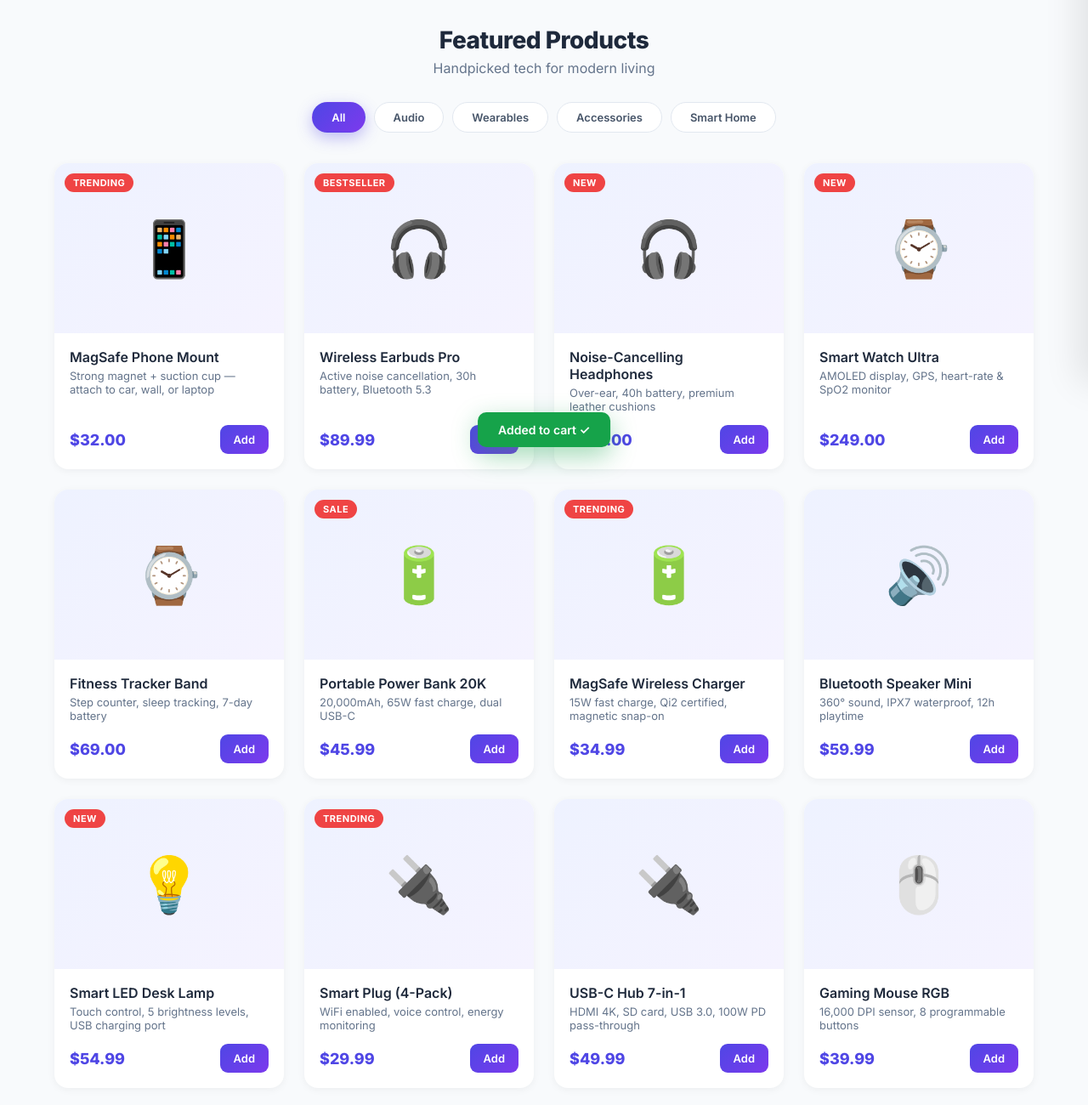
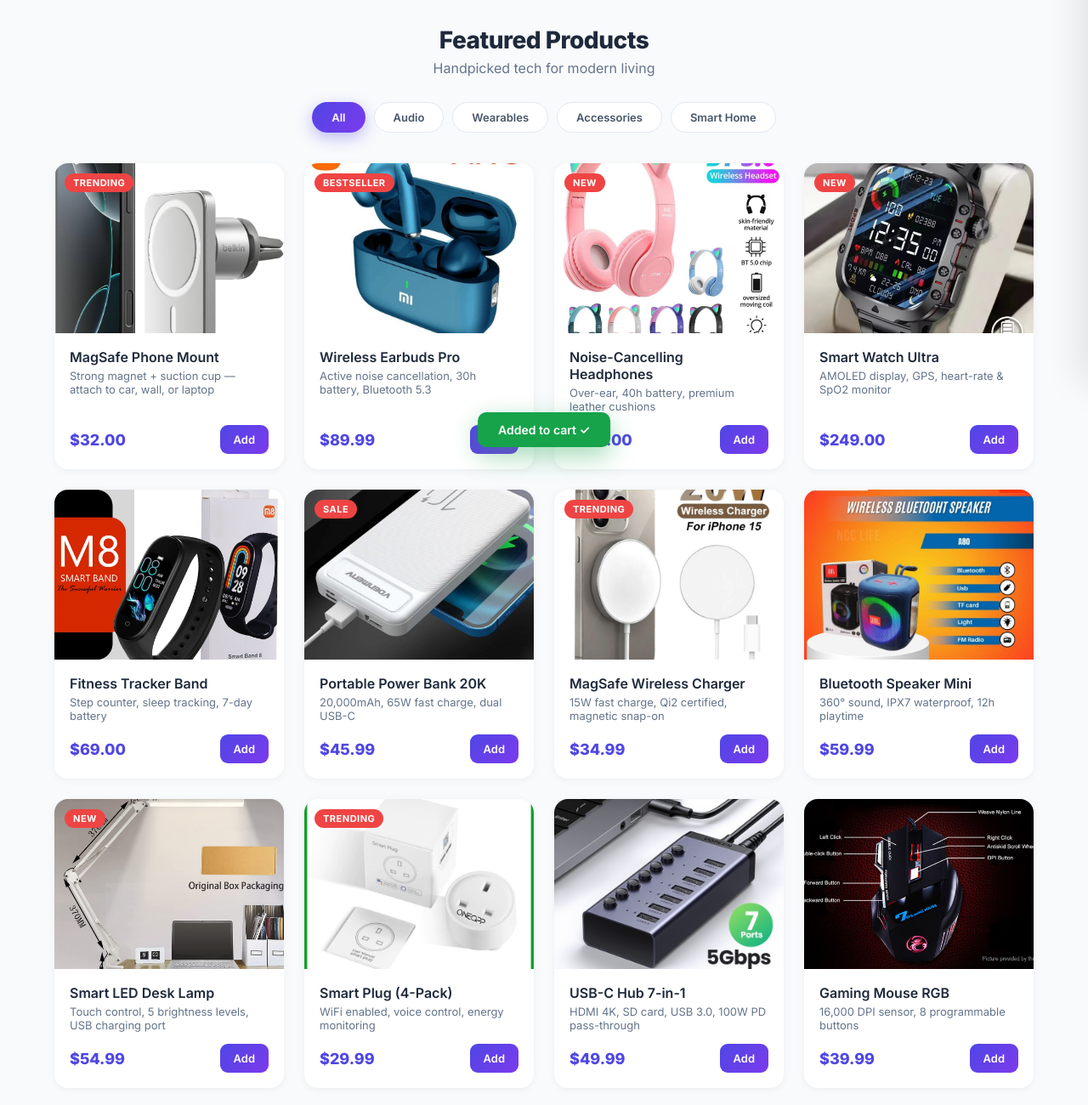
Before and after one commit to RWA-to-usdt/zenoswap.app, a plain HTML site: page index.html in a window 1280 px wide. Shown: the part 350-1650 px from the top of the page at 85% size. Drawn offline with Linux system fonts and the light colour scheme.

Commit message:
Add real product images and update script

```diff
--- a/script.js
+++ b/script.js
@@ -7,7 +7,8 @@ const PRODUCTS = [
     price: 32.00,
     emoji: "📱",
     badge: "Trending",
-    category: "Accessories"
+    category: "Accessories",
+    img: "images/magsafe-mount.jpg"
   },
   {
     id: 2,
@@ -16,7 +17,8 @@ const PRODUCTS = [
     price: 89.99,
     emoji: "🎧",
     badge: "Bestseller",
-    category: "Audio"
+    category: "Audio",
+    img: "images/earbuds.jpg"
   },
   {
     id: 3,
@@ -25,7 +27,8 @@ const PRODUCTS = [
     price: 199.00,
     emoji: "🎧",
     badge: "New",
-    category: "Audio"
+    category: "Audio",
+    img: "images/headphones.png"
   },
   {
     id: 4,
@@ -34,7 +37,8 @@ const PRODUCTS = [
     price: 249.00,
     emoji: "⌚",
     badge: "New",
-    category: "Wearables"
+    category: "Wearables",
+    img: "images/watch.jpg"
   },
   {
     id: 5,
@@ -43,7 +47,8 @@ const PRODUCTS = [
     price: 69.00,
     emoji: "⌚",
     badge: null,
-    category: "Wearables"
+    category: "Wearables",
+    img: "images/fitness-band.jpg"
   },
   {
     id: 6,
@@ -52,7 +57,8 @@ const PRODUCTS = [
     price: 45.99,
     emoji: "🔋",
     badge: "Sale",
-    category: "Accessories"
+    category: "Accessories",
+    img: "images/powerbank.jpg"
   },
   {
     id: 7,
@@ -61,7 +67,8 @@ const PRODUCTS = [
     price: 34.99,
     emoji: "🔋",
     badge: "Trending",
-    category: "Accessories"
+    category: "Accessories",
+    img: "images/magsafe-charger.jpg"
   },
   {
     id: 8,
@@ -70,7 +77,8 @@ const PRODUCTS = [
     price: 59.99,
     emoji: "🔊",
     badge: null,
-    category: "Audio"
+    category: "Audio",
+    img: "images/speaker.jpg"
   },
   {
     id: 9,
@@ -79,7 +87,8 @@ const PRODUCTS = [
     price: 54.99,
     emoji: "💡",
     badge: "New",
-    category: "Smart Home"
+    category: "Smart Home",
+    img: "images/desk-lamp.jpg"
   },
   {
     id: 10,
@@ -88,7 +97,8 @@ const PRODUCTS = [
     price: 29.99,
     emoji: "🔌",
     badge: "Trending",
-    category: "Smart Home"
+    category: "Smart Home",
+    img: "images/smart-plug.jpg"
   },
   {
     id: 11,
@@ -97,7 +107,8 @@ const PRODUCTS = [
     price: 49.99,
     emoji: "🔌",
     badge: null,
-    category: "Accessories"
+    category: "Accessories",
+    img: "images/usb-hub.png"
   },
   {
     id: 12,
@@ -106,7 +117,8 @@ const PRODUCTS = [
     price: 39.99,
     emoji: "🖱️",
     badge: null,
-    category: "Accessories"
+    category: "Accessories",
+    img: "images/gaming-mouse.jpg"
   }
 ];
 
@@ -121,7 +133,9 @@ function renderProducts(list = PRODUCTS) {
     <div class="product-card">
       <div class="product-img">
         ${p.badge ? `<span class="product-badge">${p.badge}</span>` : ""}
-        ${p.emoji}
+        ${p.img
+          ? `<img src="${p.img}" alt="${p.name}" class="product-photo" onerror="this.style.display='none'; this.parentElement.innerHTML += '${p.emoji}';">`
+          : p.emoji}
       </div>
       <div class="product-body">
         <div class="product-name">${p.name}</div>
@@ -183,7 +197,12 @@ function updateCartUI() {
 
   itemsEl.innerHTML = cart.map(item => `
     <div class="cart-item">
-      <div class="cart-item-img">${item.emoji}</div>
+      <!-- මෙතනත් image එක පෙන්නන්න හැදුවා (optional) -->
+      <div class="cart-item-img">
+        ${item.img
+          ? `<img src="${item.img}" alt="${item.name}" style="width: 100%; height: 100%; object-fit: cover; border-radius: 10px;">`
+          : item.emoji}
+      </div>
       <div class="cart-item-info">
         <div class="cart-item-name">${item.name}</div>
         <div class="cart-item-price">$${(item.price * item.qty).toFixed(2)}</div>
--- a/style.css
+++ b/style.css
@@ -654,3 +654,19 @@ body {
   .values-grid, .stats-grid { grid-template-columns: 1fr; }
   .legal-container { padding: 32px 20px; }
 }
+/* ============ PRODUCT IMAGES ============ */
+.product-img {
+  overflow: hidden; /* zoom වෙද්දි එළියට යන්නේ නැති වෙන්න */
+}
+
+.product-photo {
+  width: 100%;
+  height: 100%;
+  object-fit: cover;
+  display: block;
+  transition: transform 0.4s ease;
+}
+
+.product-card:hover .product-photo {
+  transform: scale(1.08); /* mouse එක ගෙනිච්චම පොඩ්ඩක් zoom වෙනවා */
+}
```
Also changed, not shown: images/desk-lamp.jpg (added), images/earbuds.jpg (added), images/fitness-band.jpg (added), images/gaming-mouse.jpg (added), images/headphones.png (added), images/magsafe-charger.jpg (added), images/magsafe-mount.jpg (added), images/powerbank.jpg (added), images/smart-plug.jpg (added), images/speaker.jpg (added), images/usb-hub.png (added), images/watch.jpg (added).
